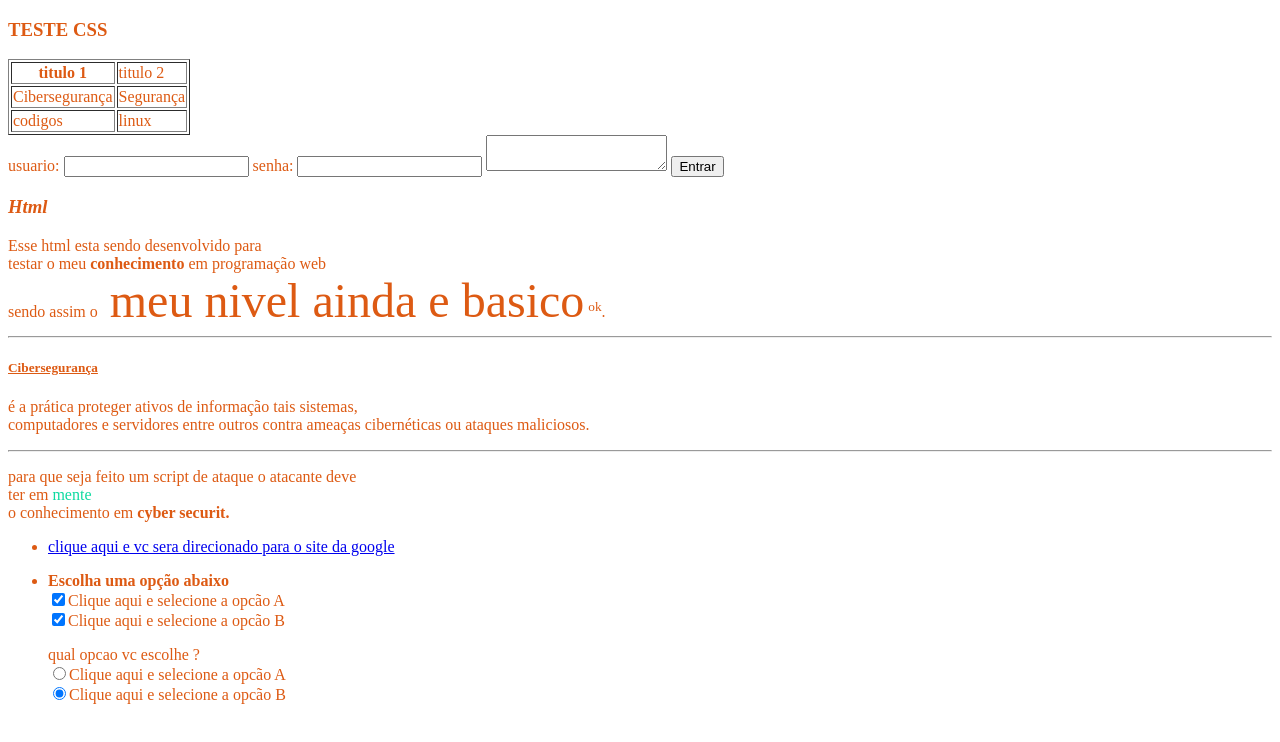
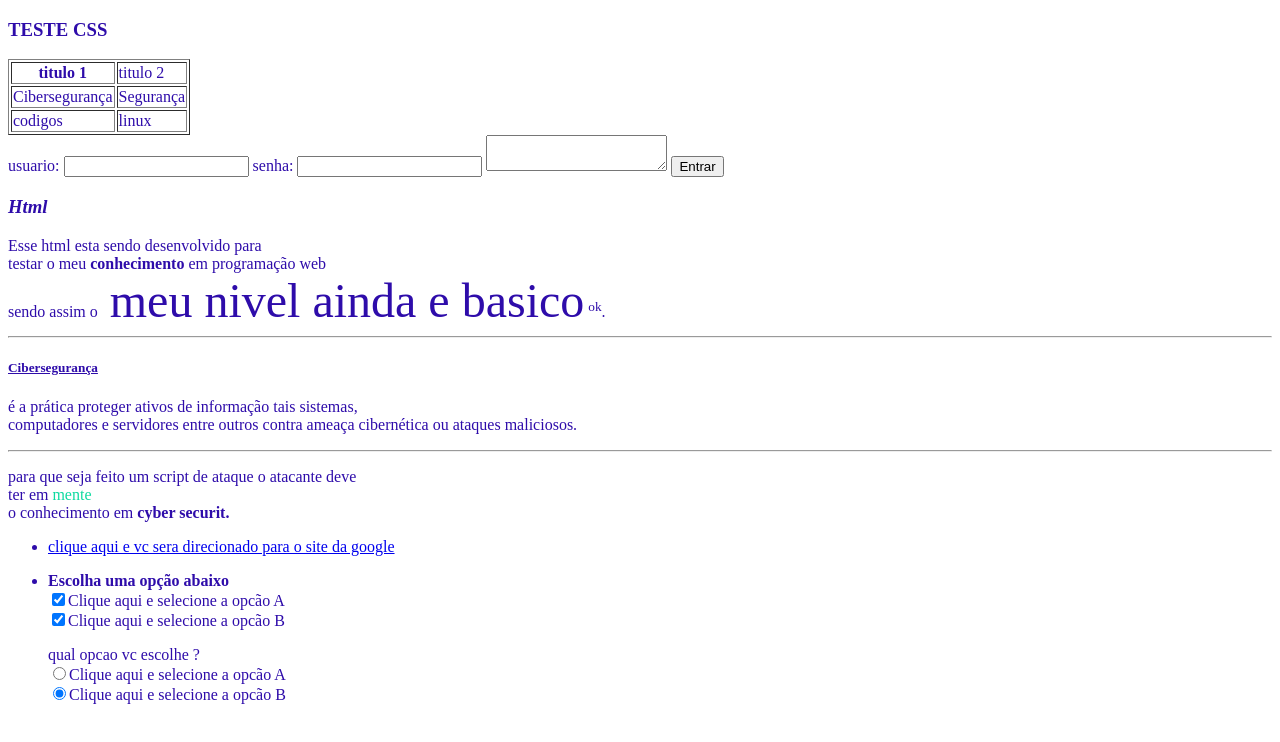
Before and after one commit to WALLECKS/arquivo-html, a plain HTML site: page index.html in a window 1280 px wide. Drawn offline with Linux system fonts and the light colour scheme.

Commit message:
atividade

```diff
--- a/index.css
+++ b/index.css
@@ -1 +1 @@
-body{color:rgb(221, 90, 19);}
+body{color:rgb(46, 12, 170);}
--- a/index.html
+++ b/index.html
@@ -36,7 +36,7 @@
      sendo assim o<font size="14px"> meu nivel ainda e basico</font> <sup>ok</sup>.
          <hr></body>
      <p><h5><u>Cibersegurança</u></h5>é a prática proteger ativos de informação tais sistemas, <br>
-        computadores e servidores entre outros contra ameaças cibernéticas ou ataques maliciosos.</p>
+        computadores e servidores entre outros contra ameaça cibernética ou ataques maliciosos.</p>
          <hr>
     <p>para que seja feito um script de ataque o atacante deve <br>
         ter em <font face color="verdana""black">mente</font><br>
```
